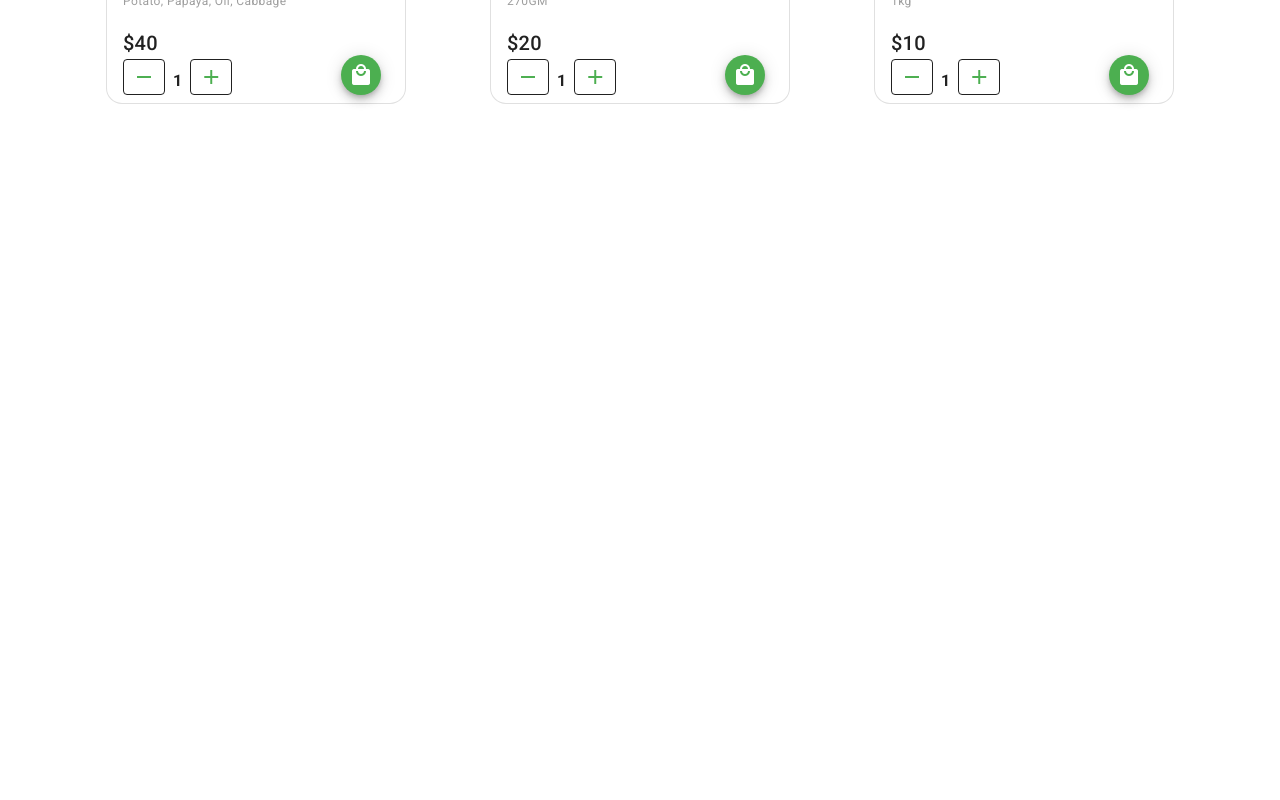
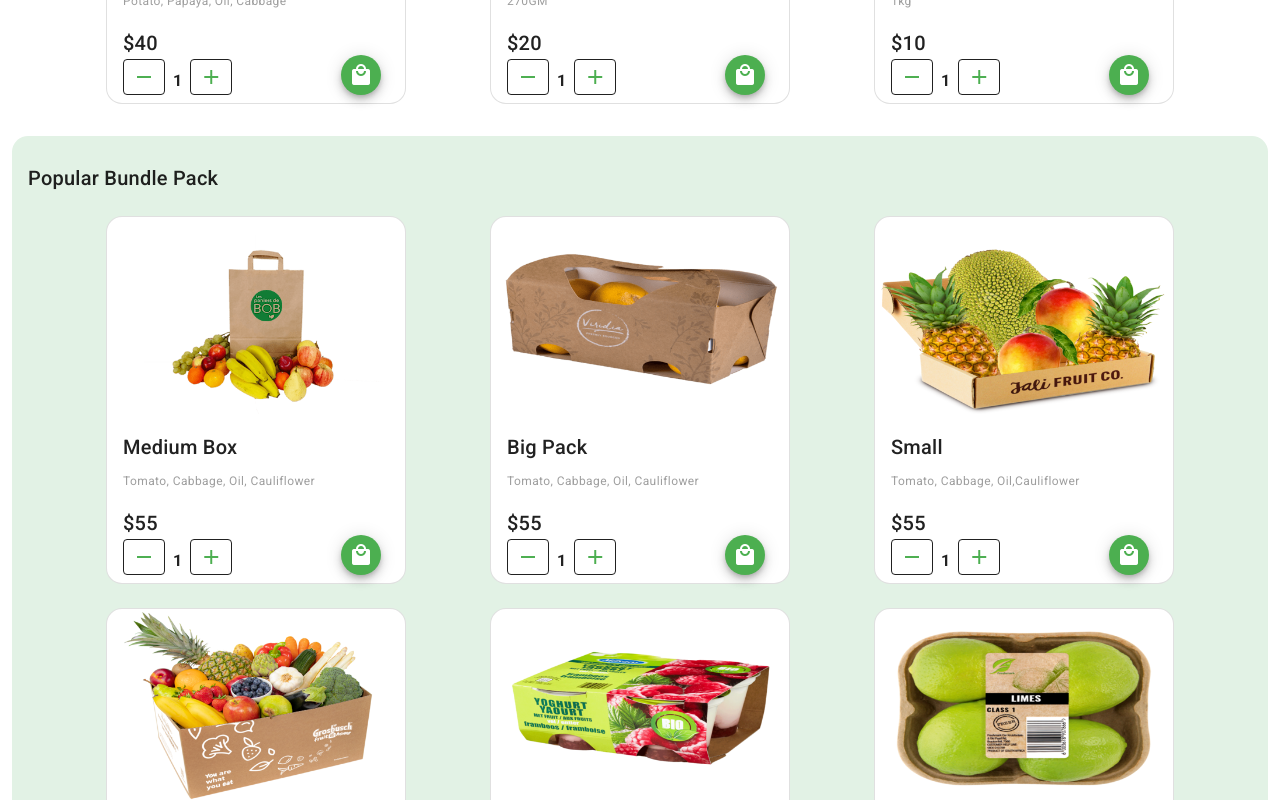
Before and after one commit to Moamin-AbuEwaida/grocery-shopping-vue, a Vue app: page / in a window 1280 px wide. Shown: the part 1640-2440 px from the top of the page. Before the commit the page ends 1756 px from the top, so only its background shows below. Built offline with nearby package versions, Linux system fonts and the light colour scheme.

Commit message:
pack part component

```diff
--- /dev/null
+++ b/src/components/PackPart.vue
@@ -0,0 +1,92 @@
+<template>
+  <v-row justify="center" class="space px-16 pb-5">
+    <v-col cols="12" xs="12" sm="6" md="4" v-for="(pack, i) in packs" :key="i">
+      <v-card class="mx-auto rounded-xl" max-width="300" flat outlined>
+        <div align="center" justify="center">
+          <v-img
+            max-width="300"
+            max-height="300"
+            contain
+            :src="pack.img"
+          ></v-img>
+        </div>
+        <v-card-title class="">{{ pack.title }}</v-card-title>
+        <v-card-title class="grey--text text-grey-darken-1 caption mt-n6">{{
+          pack.subtitle
+        }}</v-card-title>
+        <v-card-title class="mt-n4">{{ pack.price }}</v-card-title>
+
+        <v-card-actions class="mx-2 mt-n4">
+          <v-btn outlined class="mt-n2 add">
+            <v-icon color="green" @click="decrement"> mdi-minus </v-icon>
+          </v-btn>
+
+          <strong class="mx-2" v-text="bpm"></strong>
+          <v-btn outlined class="mt-n2 add">
+            <v-icon color="green" @click="increment"> mdi-plus </v-icon>
+          </v-btn>
+          <v-spacer></v-spacer>
+          <v-btn class="mx-2 mt-n3" fab dark small color="green">
+            <v-icon dark> mdi-shopping </v-icon>
+          </v-btn>
+        </v-card-actions>
+      </v-card>
+    </v-col>
+  </v-row>
+</template>
+
+<script>
+export default {
+  data: () => ({
+    bpm: 1,
+    packs: [
+      {
+        img: "p1.png",
+        title: "Medium Box",
+        subtitle: "Tomato, Cabbage, Oil, Cauliflower",
+        price: "$55",
+      },
+      {
+        img: "p2.png",
+        title: "Big Pack",
+        subtitle: "Tomato, Cabbage, Oil, Cauliflower",
+        price: "$55",
+      },
+      {
+        img: "p3.png",
+        title: "Small",
+        subtitle: "Tomato, Cabbage, Oil,Cauliflower ",
+        price: "$55",
+      },
+      {
+        img: "p4.png",
+        title: "Medium Box",
+        subtitle: "Tomato, Cabbage, Oil,Cauliflower",
+        price: "$55",
+      },
+      {
+        img: "p5.png",
+        title: "Medium Box",
+        subtitle: "Tomato, Cabbage, Oil,Cauliflower",
+        price: "$55",
+      },
+      {
+        img: "p6.png",
+        title: "Medium Box",
+        subtitle: "Tomato, Cabbage, Oil,Cauliflower",
+        price: "$55",
+      },
+    ],
+  }),
+  methods: {
+    decrement() {
+      this.bpm--;
+    },
+    increment() {
+      this.bpm++;
+    },
+  },
+};
+</script>
+
+<style></style>
--- a/src/views/HomeView.vue
+++ b/src/views/HomeView.vue
@@ -63,6 +63,14 @@
             <v-btn rounded color="green" dark class="px-8">See All</v-btn>
           </v-toolbar>
           <productPart />
+          <v-card flat color="#e2f2e5" class="rounded-xl mt-8">
+            <v-toolbar flat color="transparent" class="mb-4">
+              <v-toolbar-title class="text-h6 mt-5"
+                >Popular Bundle Pack</v-toolbar-title
+              >
+            </v-toolbar>
+            <packPart />
+          </v-card>
         </v-col>
       </v-row>
     </v-container>
@@ -73,6 +81,7 @@
 import NavBar from "@/components/NavBar.vue";
 import CategoryPart from "@/components/CategoryPart.vue";
 import ProductPart from "@/components/ProductPart.vue";
+import PackPart from "@/components/PackPart.vue";
 
 export default {
   name: "HomeView",
@@ -84,6 +93,7 @@
     NavBar,
     CategoryPart,
     ProductPart,
+    PackPart,
   },
 };
 </script>
```
